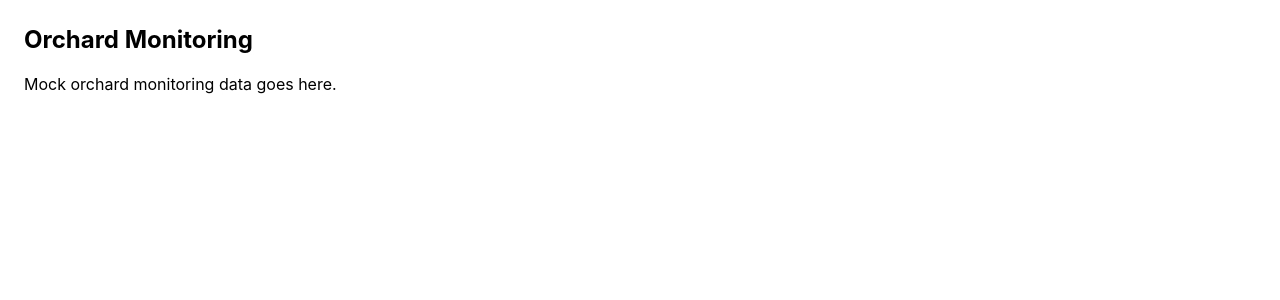
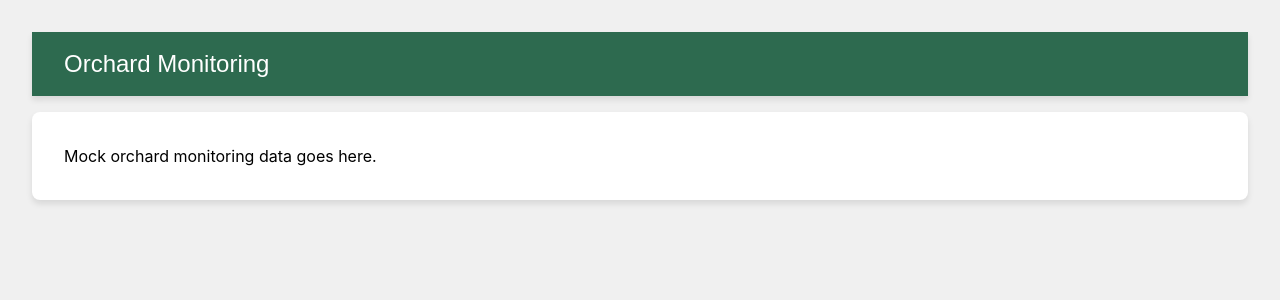
Before and after one commit to skyla643/WEBAPP_FRUITSCOMMERCE, a React (Create React App) app in the folder frontend/: page /orchards in a window 1280 px wide. Shown: the top 300 px of the page. Built offline with nearby package versions, Linux system fonts and the light colour scheme.

Commit message:
more to meet the eye

```diff
--- a/frontend/src/components/Orchards.tsx
+++ b/frontend/src/components/Orchards.tsx
@@ -3,9 +3,13 @@ import React from 'react';
 
 const Orchards: React.FC = () => {
   return (
-    <div className="p-6">
-      <h2 className="text-2xl font-bold mb-4">Orchard Monitoring</h2>
-      <p>Mock orchard monitoring data goes here.</p>
+    <div className="min-h-screen bg-lightGray p-8">
+      <header className="bg-earthGreen text-white py-4 px-8 flex justify-between items-center shadow-custom-light">
+        <h1 className="text-2xl font-heading">Orchard Monitoring</h1>
+      </header>
+      <main className="p-8 bg-white rounded-lg shadow-custom-light mt-4">
+        <p>Mock orchard monitoring data goes here.</p>
+      </main>
     </div>
   );
 };
```
